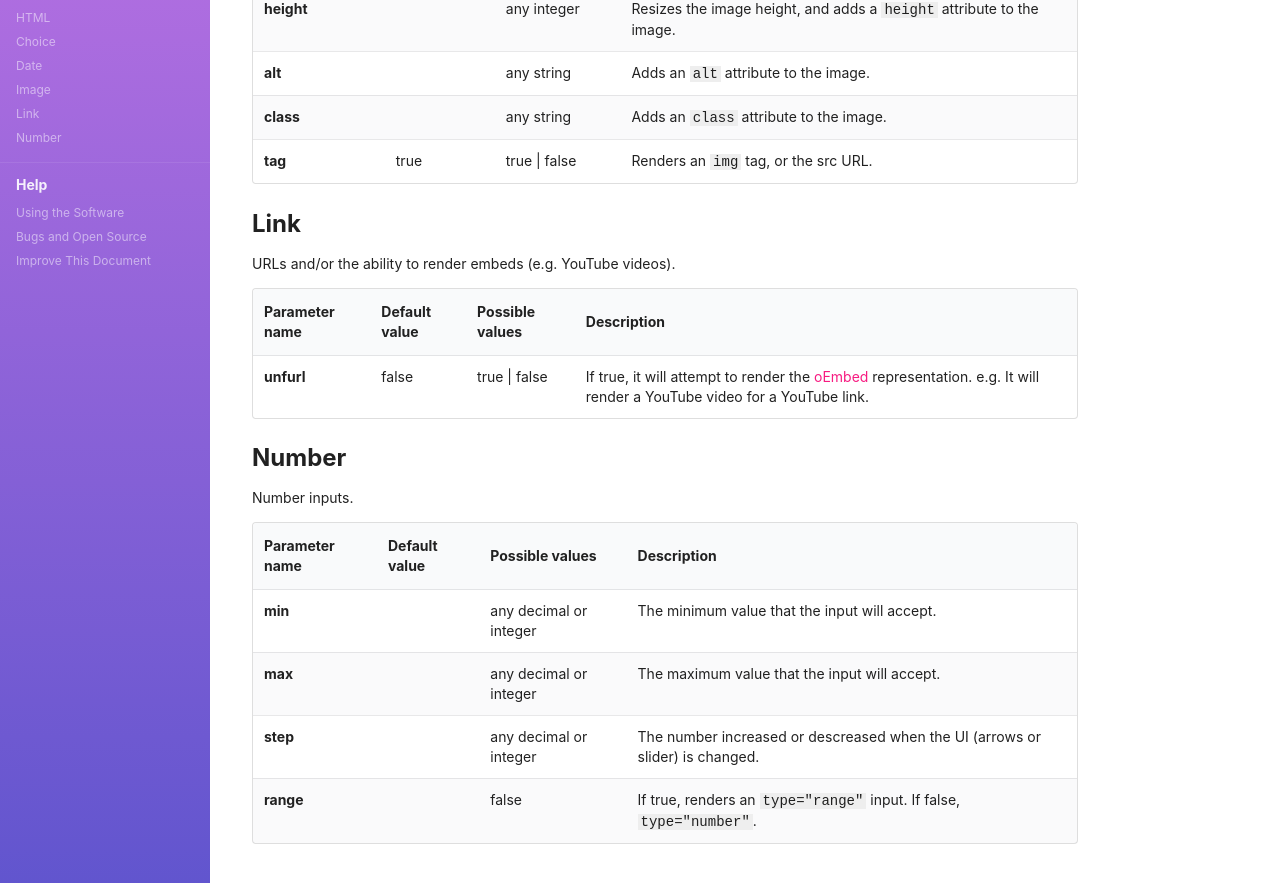
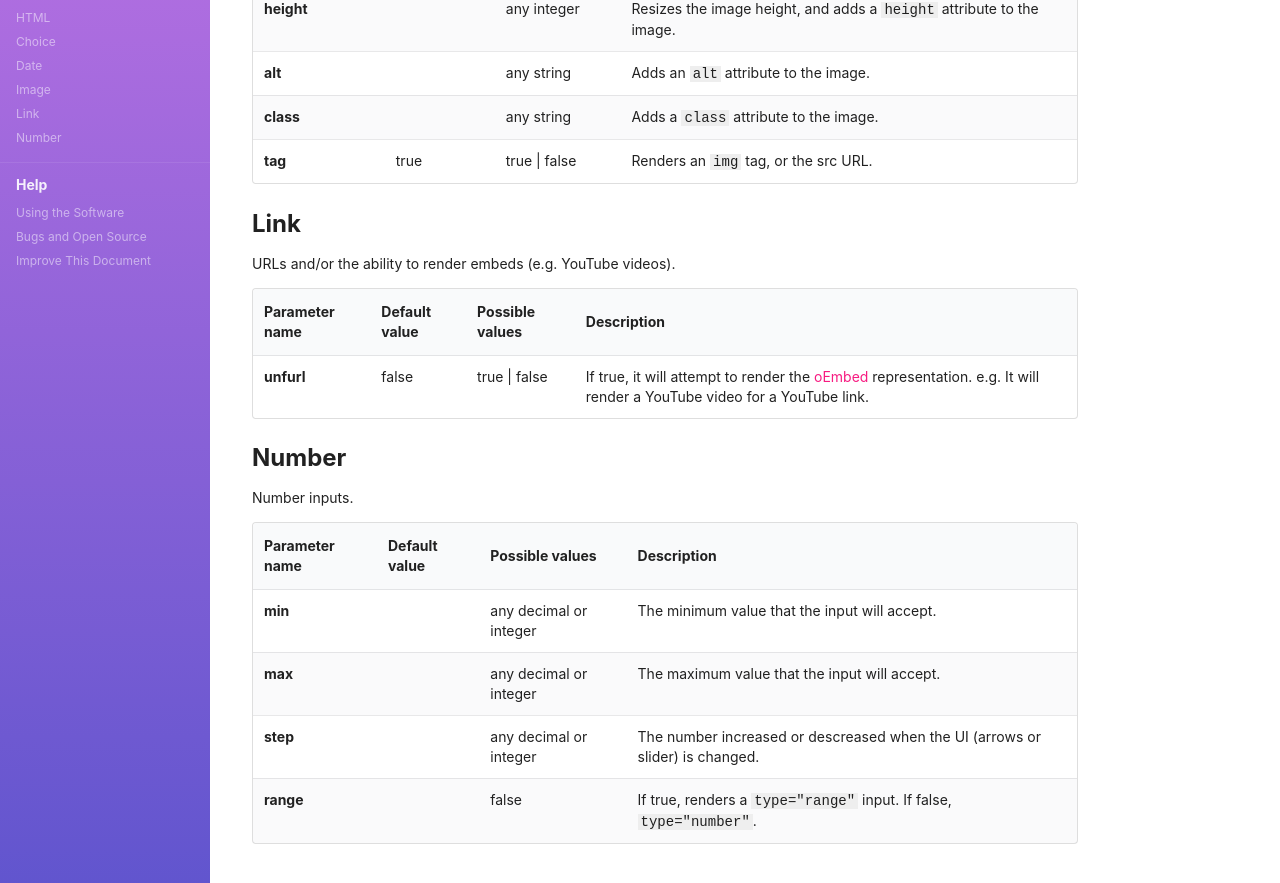
Before and after one commit to vapid/vapid-docs, a Jekyll site: the page built from content-types.md, in a window 1280 px wide and 1400 px high, scrolled down 1769 px. Shown: the part 514-1397 px from the top of the window. Built offline with Jekyll 4.4.1, drawn with Linux system fonts in a browser that asks for light colours; nearby versions of some CDN libraries.

Commit message:
Fix grammar

```diff
--- a/content-types.md
+++ b/content-types.md
@@ -227,7 +227,7 @@ The ability to upload images.
         <td>class</td>
         <td></td>
         <td>any string</td>
-        <td>Adds an <code>class</code> attribute to the image.</td>
+        <td>Adds a <code>class</code> attribute to the image.</td>
       </tr>
       <tr>
         <td>tag</td>
@@ -297,7 +297,7 @@ Number inputs.
         <td>range</td>
         <td></td>
         <td>false</td>
-        <td>If true, renders an <code>type="range"</code> input. If false, <code>type="number"</code>.</td>
+        <td>If true, renders a <code>type="range"</code> input. If false, <code>type="number"</code>.</td>
       </tr>
     </tbody>
   </thead>
```
